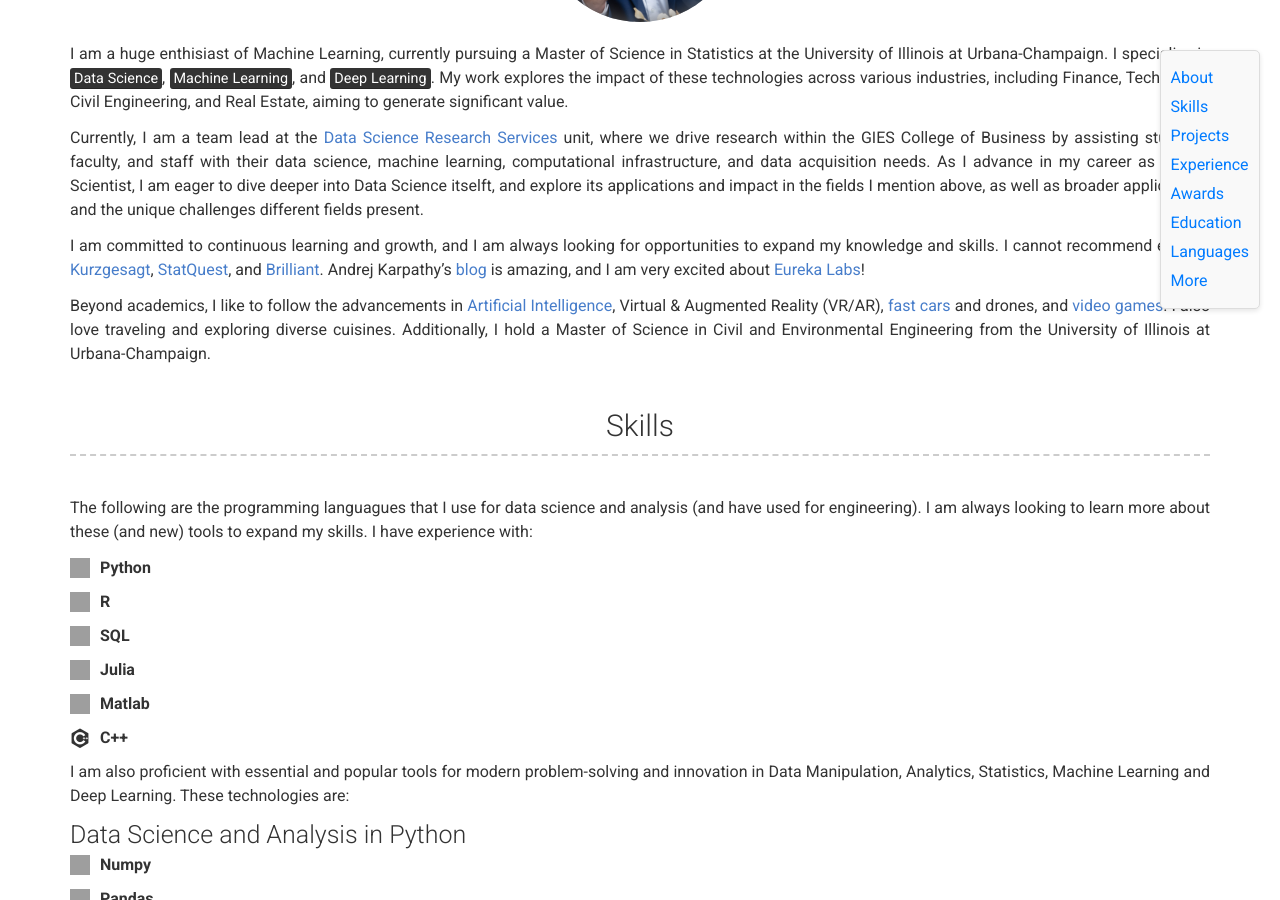
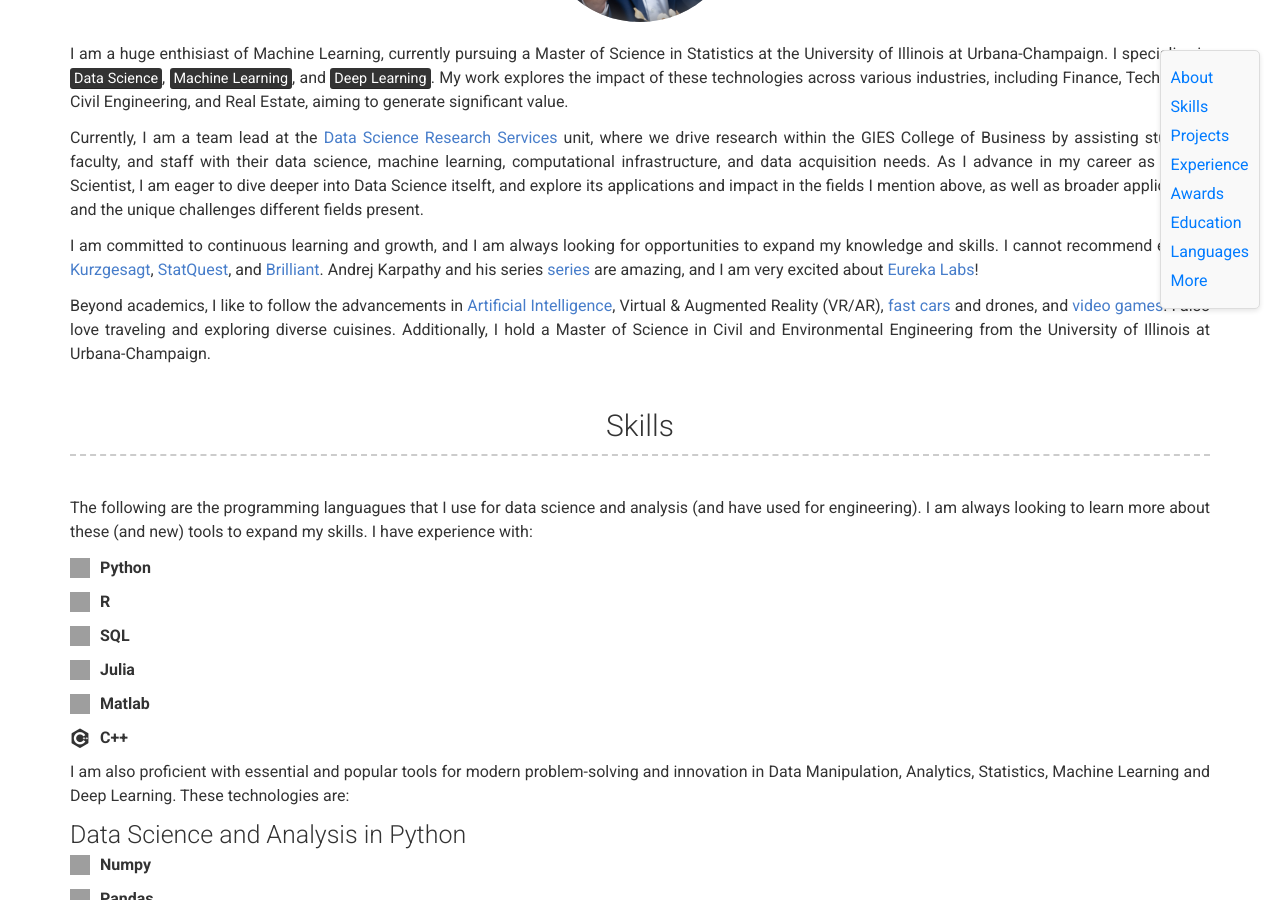
Before and after one commit to fsaudm/fsaudm.github.io, a Jekyll site: the page built from index.md, in a window 1280 px wide and 900 px high, scrolled down 628 px. Built offline with Jekyll 4.4.1, drawn with Linux system fonts in a browser that asks for light colours; grey boxes are pictures that could not be loaded.

Commit message:
que se sho..

```diff
--- a/_config.yml
+++ b/_config.yml
@@ -29,7 +29,7 @@ about_content: | # This will include new lines to allow paragraphs
 
   Currently, I am a team lead at the [Data Science Research Services](https://dsrs.illinois.edu/about/unit/team) unit, where we drive research within the GIES College of Business by assisting students, faculty, and staff with their data science, machine learning, computational infrastructure, and data acquisition needs. As I advance in my career as a Data Scientist, I am eager to dive deeper into Data Science itselft, and explore its applications and impact in the fields I mention above, as well as broader applications and the unique challenges different fields present.
 
-  I am committed to continuous learning and growth, and I am always looking for opportunities to expand my knowledge and skills. I cannot recommend enough [Kurzgesagt](https://www.youtube.com/watch?v=fa8k8IQ1_X0), [StatQuest](https://www.youtube.com/@statquest), and [Brilliant](https://brilliant.org/). Andrej Karpathy's [blog](https://karpathy.ai/) is amazing, and I am very excited about [Eureka Labs](https://eurekalabs.ai/)!
+  I am committed to continuous learning and growth, and I am always looking for opportunities to expand my knowledge and skills. I cannot recommend enough [Kurzgesagt](https://www.youtube.com/@kurzgesagt), [StatQuest](https://www.youtube.com/@statquest), and [Brilliant](https://brilliant.org/). Andrej Karpathy and his series [series](https://karpathy.ai/) are amazing, and I am very excited about [Eureka Labs](https://eurekalabs.ai/)!
 
   Beyond academics, I like to follow the advancements in [Artificial Intelligence](https://www.youtube.com/watch?v=fa8k8IQ1_X0), Virtual & Augmented Reality (VR/AR), [fast cars](https://www.youtube.com/watch?v=nSqzp3kdAm4) and drones, and [video games](https://www.youtube.com/watch?v=8fbtx0D2Wyk). I also love traveling and exploring diverse cuisines. Additionally, I hold a Master of Science in Civil and Environmental Engineering from the University of Illinois at Urbana-Champaign.
 
```
